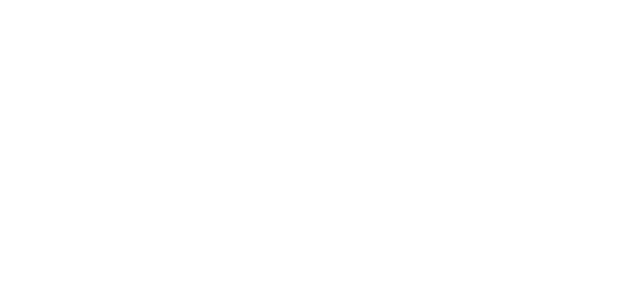
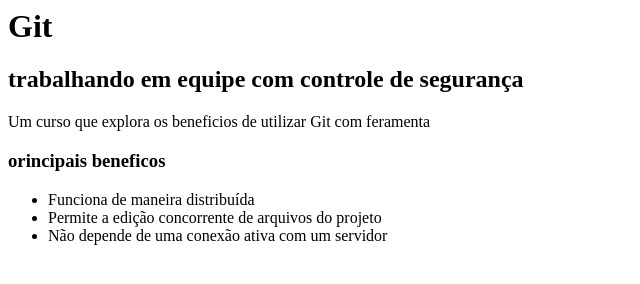
Before and after one commit to GabrielBellonii/curse-git, a plain HTML site: page index.html in a window 1280 px wide. Shown: the whole page, without its empty margins (0-640 px from the left). Drawn offline with Linux system fonts and the light colour scheme.

Commit message:
index.html

```diff
--- a/index.html
+++ b/index.html
@@ -2,5 +2,15 @@
     <head>
     </head>
     <body>
+      <h1>Git</h1>
+      <h2> trabalhando em equipe com controle de segurança</h2>
+
+      <p>Um curso que explora os beneficios de utilizar Git com feramenta</p>
+      <h3>orincipais beneficos</h3>
+      <ul>
+            <li>Funciona de maneira distribuída</li>
+            <li>Permite a edição concorrente de arquivos do projeto</li>
+            <li>Não depende de uma conexão ativa com um servidor</li>
+        </ul>
     </body>
 </html>
```
